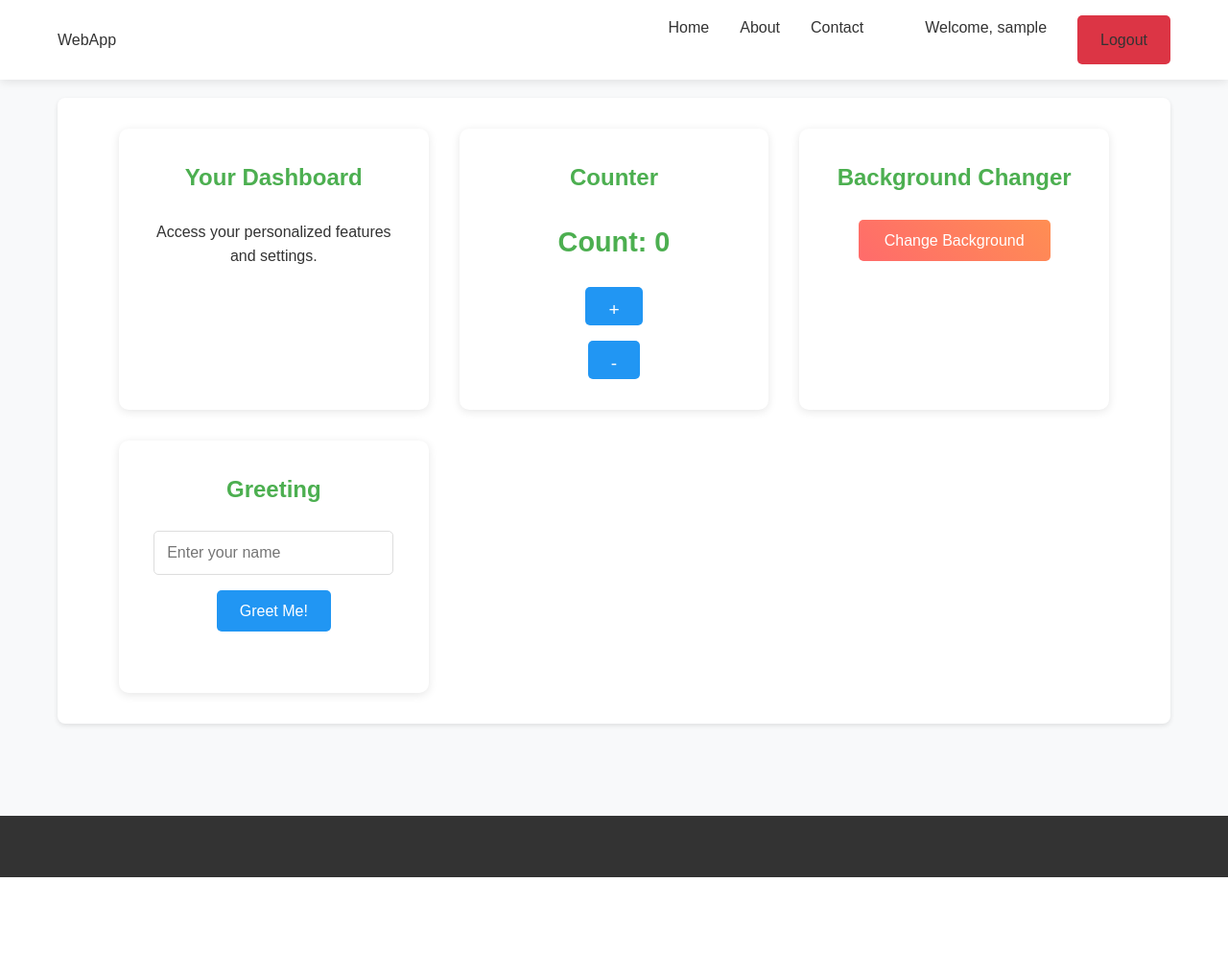
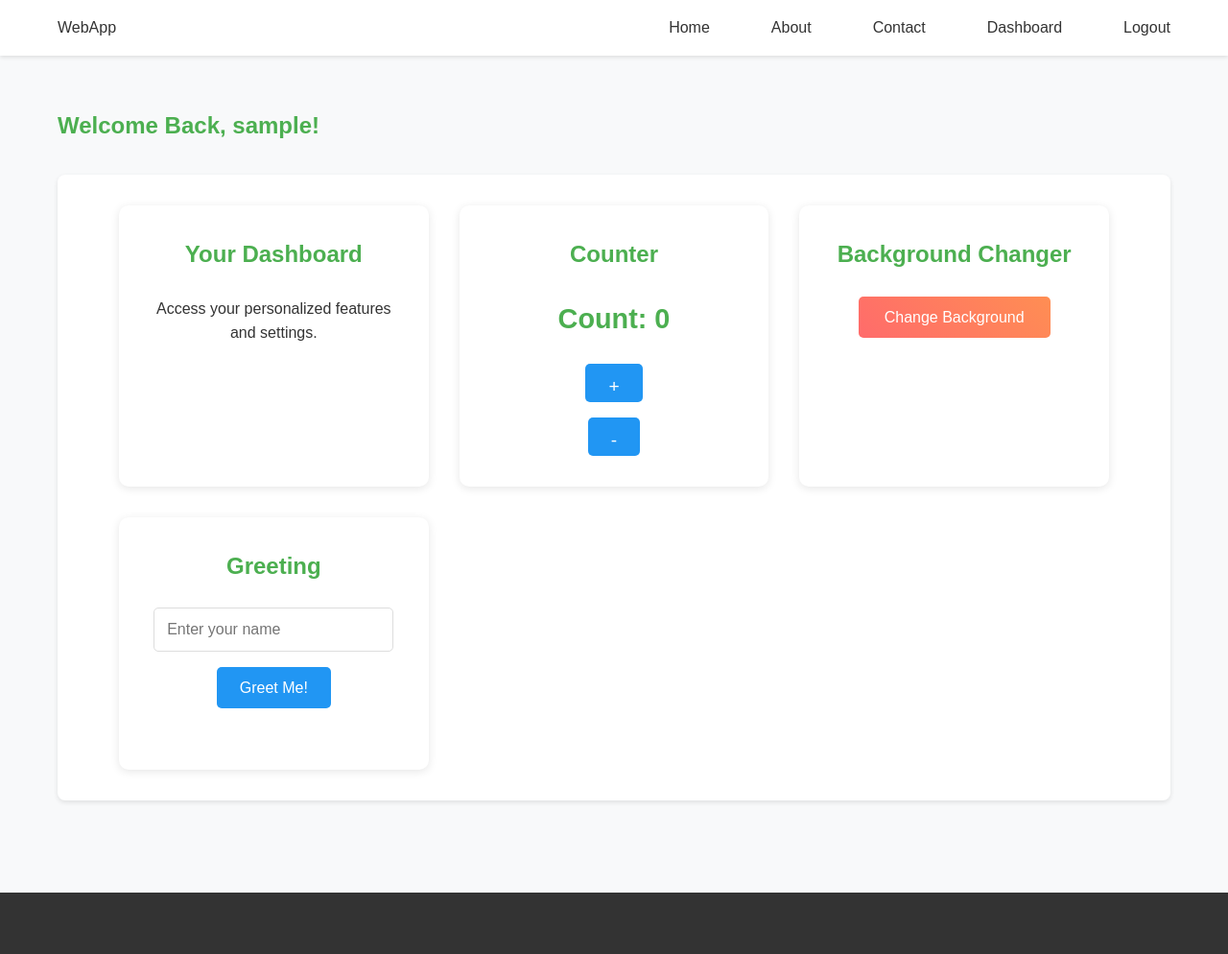
Before and after one commit to Rishi-1010/my_web_page, a PHP site: page / in a window 1280 px wide. Shown: the whole page at 96% size. Before the commit the page ends 914 px from the top, so only its background shows below. Run offline with PHP 8.4, Linux system fonts and the light colour scheme; the visitor is signed in with stand-in values (Sample User, id 1).

Commit message:
added preview

```diff
--- a/index.php
+++ b/index.php
@@ -21,16 +21,13 @@ $username = $isLoggedIn ? $_SESSION['username'] : '';
                 <li><a href="#home">Home</a></li>
                 <li><a href="#about">About</a></li>
                 <li><a href="#contact">Contact</a></li>
-                <!-- Dynamic Auth Links -->
-                <li class="auth-buttons">
-                    <?php if ($isLoggedIn): ?>
-                        <span class="welcome-text">Welcome, <?php echo htmlspecialchars($username); ?></span>
-                        <a href="src/php/auth/logout.php" class="btn btn-logout">Logout</a>
-                    <?php else: ?>
-                        <a href="login.html" class="btn btn-login">Login</a>
-                        <a href="register.html" class="btn btn-register">Register</a>
-                    <?php endif; ?>
-                </li>
+                <?php if ($isLoggedIn): ?>
+                    <li><a href="dashboard.php">Dashboard</a></li>
+                    <li><a href="src/php/auth/logout.php">Logout</a></li>
+                <?php else: ?>
+                    <li><a href="login.html">Login</a></li>
+                    <li><a href="register.html">Register</a></li>
+                <?php endif; ?>
             </ul>
         </div>
     </nav>
--- a/src/assets/styles/components.css
+++ b/src/assets/styles/components.css
@@ -315,3 +315,66 @@
     border-radius: 8px;
     box-shadow: 0 2px 5px rgba(0,0,0,0.1);
 }
+
+.welcome-text {
+    color: #333;
+    padding: 0.5rem 1rem;
+    display: inline-block;
+    font-weight: 500;
+}
+
+.navbar {
+    background-color: #fff; /* or any color you prefer */
+    padding: 1rem 0;
+    box-shadow: 0 2px 4px rgba(0,0,0,0.1);
+    position: fixed;
+    top: 0;
+    left: 0;
+    right: 0;
+    z-index: 1000;
+}
+
+.navbar .container {
+    display: flex;
+    justify-content: space-between;
+    align-items: center;
+}
+
+.nav-links {
+    display: flex;
+    list-style: none;
+    margin: 0;
+    padding: 0;
+}
+
+.nav-links li {
+    margin-left: 2rem;
+}
+
+.nav-links a {
+    text-decoration: none;
+    color: #333;
+    font-weight: 500;
+}
+
+/* Add padding to main content to prevent it from being hidden under the navbar */
+main.container {
+    padding-top: 80px; /* Adjust this value based on your navbar height */
+}
+
+@media (max-width: 768px) {
+    .navbar .container {
+        flex-direction: column;
+        padding: 1rem;
+    }
+
+    .nav-links {
+        margin-top: 1rem;
+        flex-wrap: wrap;
+        justify-content: center;
+    }
+
+    .nav-links li {
+        margin: 0.5rem 1rem;
+    }
+}
```
Also changed, not shown: README.md, src/assets/img/picture.png (added).
